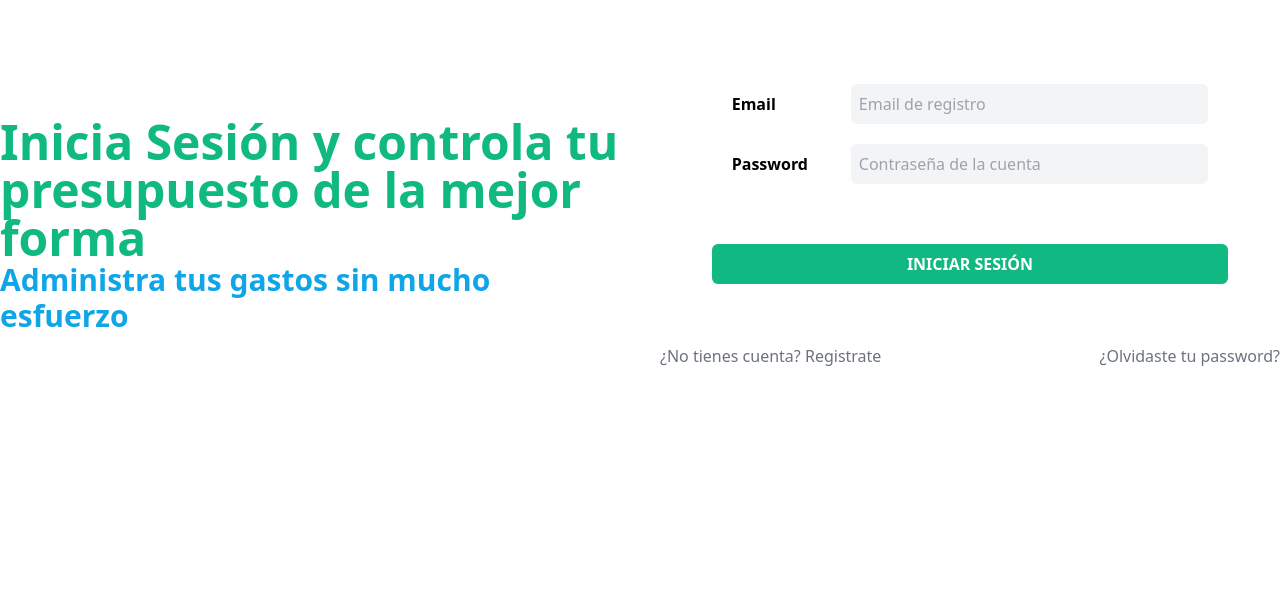
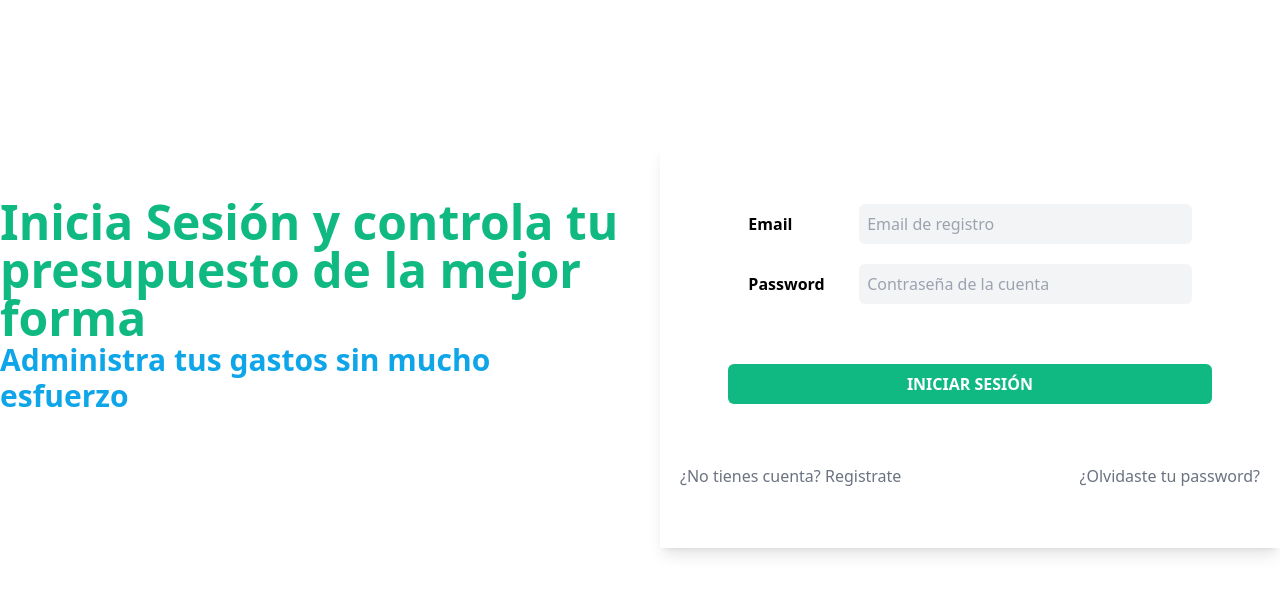
Before and after one commit to JorgeMeza93/administrador-gastos-node-react-mongodb, a React (Vite) app in the folder frontend/: page / in a window 1280 px wide. Shown: the top 594 px of the page. Built offline with nearby package versions, Linux system fonts and the light colour scheme.

Commit message:
Crea cuenta nueva pagina lista

```diff
--- a/frontend/src/paginas/Login.jsx
+++ b/frontend/src/paginas/Login.jsx
@@ -8,7 +8,7 @@ const Login = () => {
             <h1 className='text-emerald-500 font-bold text-5xl'>Inicia Sesión y controla tu presupuesto de la mejor forma</h1>
             <h2 className='text-sky-500 font-bold text-3xl'>Administra tus gastos sin mucho esfuerzo</h2>
        </div>
-       <div>
+       <div className='mt-20 shadow-lg px-5 py-10'>
             <form className='w-5/6 m-auto'>
                 <div className='flex justify-around items-center m-5'>
                     <label className='font-bold w-1/4'>Email</label>
--- a/frontend/src/paginas/Registrar.jsx
+++ b/frontend/src/paginas/Registrar.jsx
@@ -1,8 +1,44 @@
-import React from 'react'
+import React, { Fragment} from 'react';
+import { Link } from 'react-router-dom';
 
 const Registrar = () => {
   return (
-    <div>Registrar</div>
+    <Fragment>
+        <div>
+            <h1 className='text-emerald-500 font-bold text-5xl'>Crea una cuenta y comienza a administar tu dinero</h1>
+            <h2 className='text-sky-500 font-bold text-3xl'>Es totalmente gratuito y no te toma más de cinco minutos</h2>
+        </div>
+        <div>
+            <form className='w-5/6 m-auto'>
+                <div className='flex justify-around items-center m-5'>
+                    <label className='font-bold w-1/4'>Nombre</label>
+                    <input type="text" placeholder='Tu nombre' className='border-none p-2 bg-gray-100 w-3/4 rounded-md'/>
+                </div>
+                <div className='flex justify-around items-center m-5'>
+                    <label className='font-bold w-1/4'>Email</label>
+                    <input type="email" placeholder='Email de registro' className='border-none p-2 bg-gray-100 w-3/4 rounded-md'/>
+                </div>
+                <div className='flex justify-around items-center m-5'>
+                    <label className='font-bold w-1/4'>Teléfono</label>
+                    <input type="tel" placeholder='Número telefónico' className='border-none p-2 bg-gray-100 w-3/4 rounded-md'/>
+                </div>
+                <div className='flex justify-around items-center m-5'>
+                    <label className='font-bold w-1/4'>Password</label>
+                    <input type="password" placeholder='Contraseña de la cuenta' className='border-none p-2 bg-gray-100 w-3/4 rounded-md'/>
+                </div>
+                <div className='flex justify-around items-center m-5'>
+                    <label className='font-bold w-1/4'>Repetir Password</label>
+                    <input type="password" placeholder='Repite password' className='border-none p-2 bg-gray-100 w-3/4 rounded-md'/>
+                </div>
+                <input type="submit" value="Iniciar Sesión" className='bg-emerald-500 text-white font-bold uppercase hover:cursor-pointer hover:bg-emerald-700 w-full py-2
+                    rounded-md px-10 mt-10'/>
+            </form>
+            <nav className='mt-10 lg:flex lg:justify-between'>
+                <Link className='block text-center my-5 text-gray-500' to="/">¿Ya tienes cuenta? Inicia Sesión</Link>
+                <Link className='block text-center my-5 text-gray-500' to="/olvide-password">¿Olvidaste tu password?</Link>
+            </nav>
+        </div>
+    </Fragment>
   )
 }
 
--- a/frontend/styles.css
+++ b/frontend/styles.css
@@ -581,6 +581,10 @@ video {
   margin-top: 2.5rem;
 }
 
+.mt-20 {
+  margin-top: 5rem;
+}
+
 .block {
   display: block;
 }
@@ -718,6 +722,16 @@ video {
   padding-right: 2.5rem;
 }
 
+.px-5 {
+  padding-left: 1.25rem;
+  padding-right: 1.25rem;
+}
+
+.py-10 {
+  padding-top: 2.5rem;
+  padding-bottom: 2.5rem;
+}
+
 .text-center {
   text-align: center;
 }
@@ -783,6 +797,12 @@ video {
   color: rgb(107 114 128 / var(--tw-text-opacity));
 }
 
+.shadow-lg {
+  --tw-shadow: 0 10px 15px -3px rgb(0 0 0 / 0.1), 0 4px 6px -4px rgb(0 0 0 / 0.1);
+  --tw-shadow-colored: 0 10px 15px -3px var(--tw-shadow-color), 0 4px 6px -4px var(--tw-shadow-color);
+  box-shadow: var(--tw-ring-offset-shadow, 0 0 #0000), var(--tw-ring-shadow, 0 0 #0000), var(--tw-shadow);
+}
+
 .hover\:cursor-pointer:hover {
   cursor: pointer;
 }
@@ -793,6 +813,18 @@ video {
 }
 
 @media (min-width: 768px) {
+  .md\:mt-5 {
+    margin-top: 1.25rem;
+  }
+
+  .md\:mt-10 {
+    margin-top: 2.5rem;
+  }
+
+  .md\:mt-20 {
+    margin-top: 5rem;
+  }
+
   .md\:grid {
     display: grid;
   }
```
